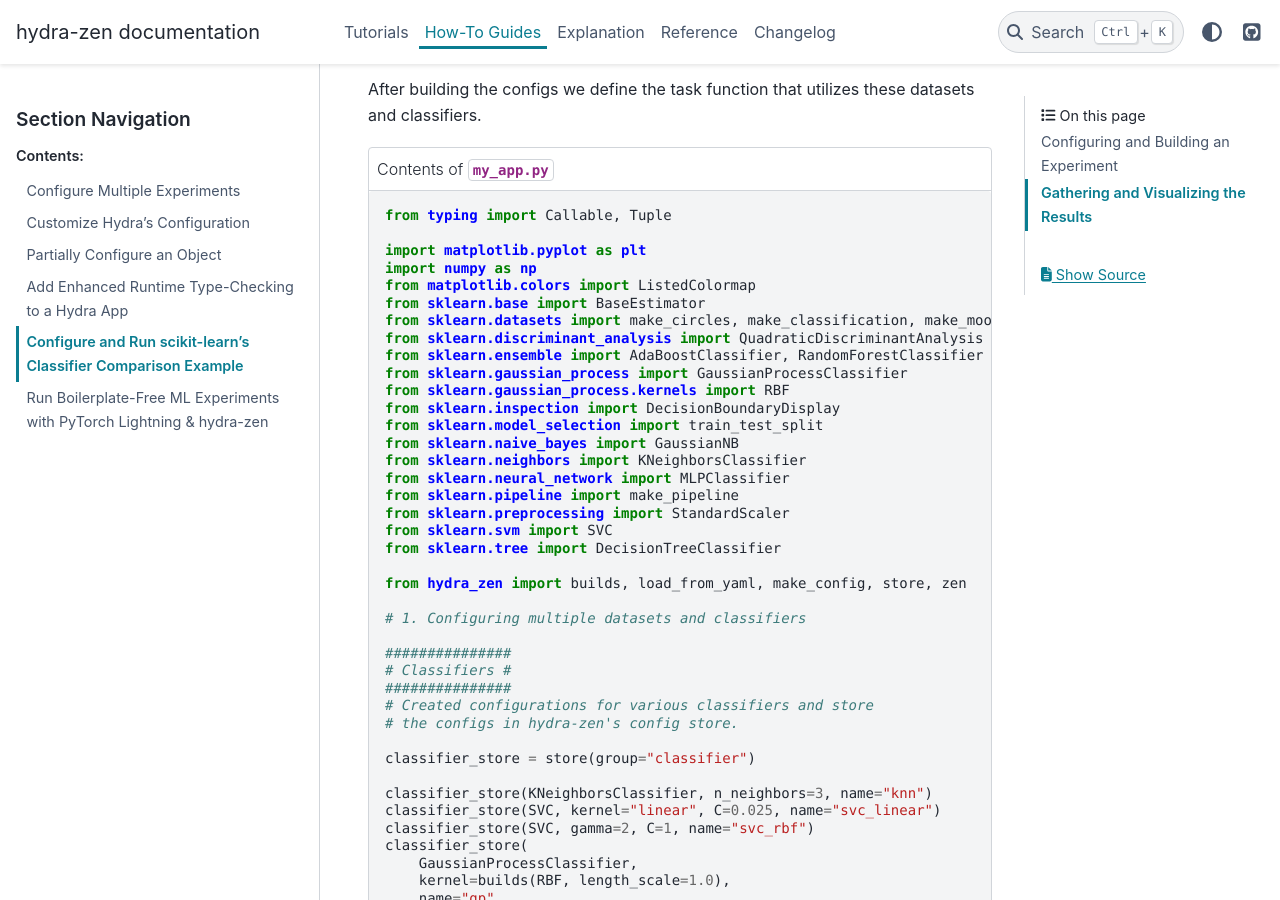
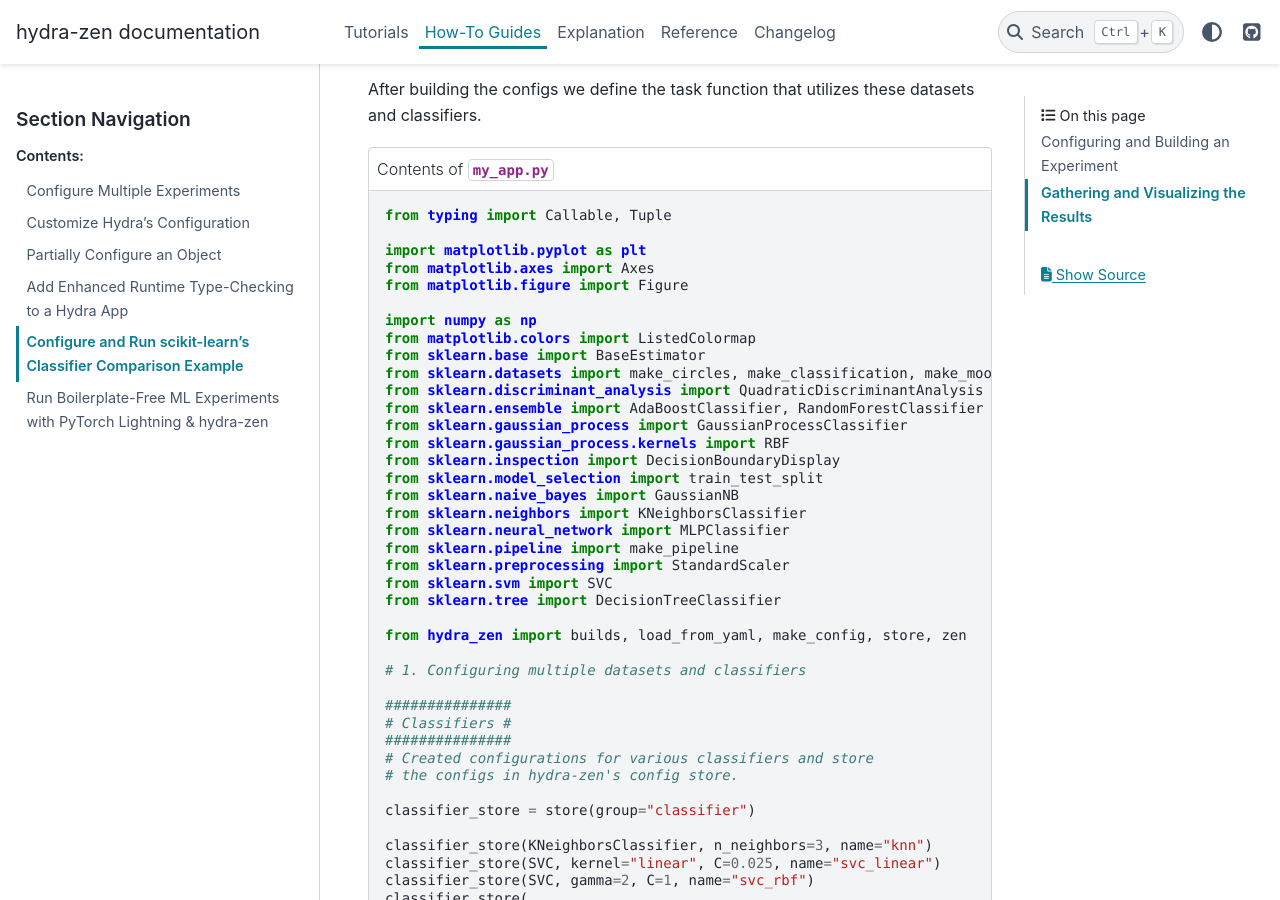
Before and after one commit to mit-ll-responsible-ai/hydra-zen, a Sphinx documentation site: the page built from docs/source/how_to/using_scikit_learn.rst, in a window 1280 px wide and 900 px high, scrolled down 1272 px. Built offline with Sphinx 7.4.7 and the PyData theme 0.15.4, drawn with Linux system fonts in a browser that asks for light colours; the version number could not be read and is left out.

Commit message:
fix docs

```diff
--- a/docs/source/how_to/pytorch_lightning.rst
+++ b/docs/source/how_to/pytorch_lightning.rst
@@ -269,12 +269,13 @@ the following code and verify that you see the plot shown below.
 
    >>> from hydra_zen import instantiate
    >>> import matplotlib.pyplot as plt
+   >>> from matplotlib.axes import Axes
 
    >>> x = instantiate(ExperimentConfig.training_domain)
    >>> target_fn = instantiate(ExperimentConfig.target_fn)
 
    >>> fig, ax = plt.subplots()
-   >>> assert isinstance(ax, plt.Axes)
+   >>> assert isinstance(ax, Axes)
    >>> ax.plot(x, target_fn(x), ls="--", label="Target")
 
    >>> for j in jobs:
--- a/docs/source/how_to/using_scikit_learn.rst
+++ b/docs/source/how_to/using_scikit_learn.rst
@@ -67,6 +67,9 @@ After building the configs we define the task function that utilizes these datas
    from typing import Callable, Tuple
 
    import matplotlib.pyplot as plt
+   from matplotlib.axes import Axes
+   from matplotlib.figure import Figure
+
    import numpy as np
    from matplotlib.colors import ListedColormap
    from sklearn.base import BaseEstimator
```
Also changed, not shown: other parts of docs/source/how_to/using_scikit_learn.rst (+2 -2 lines).
